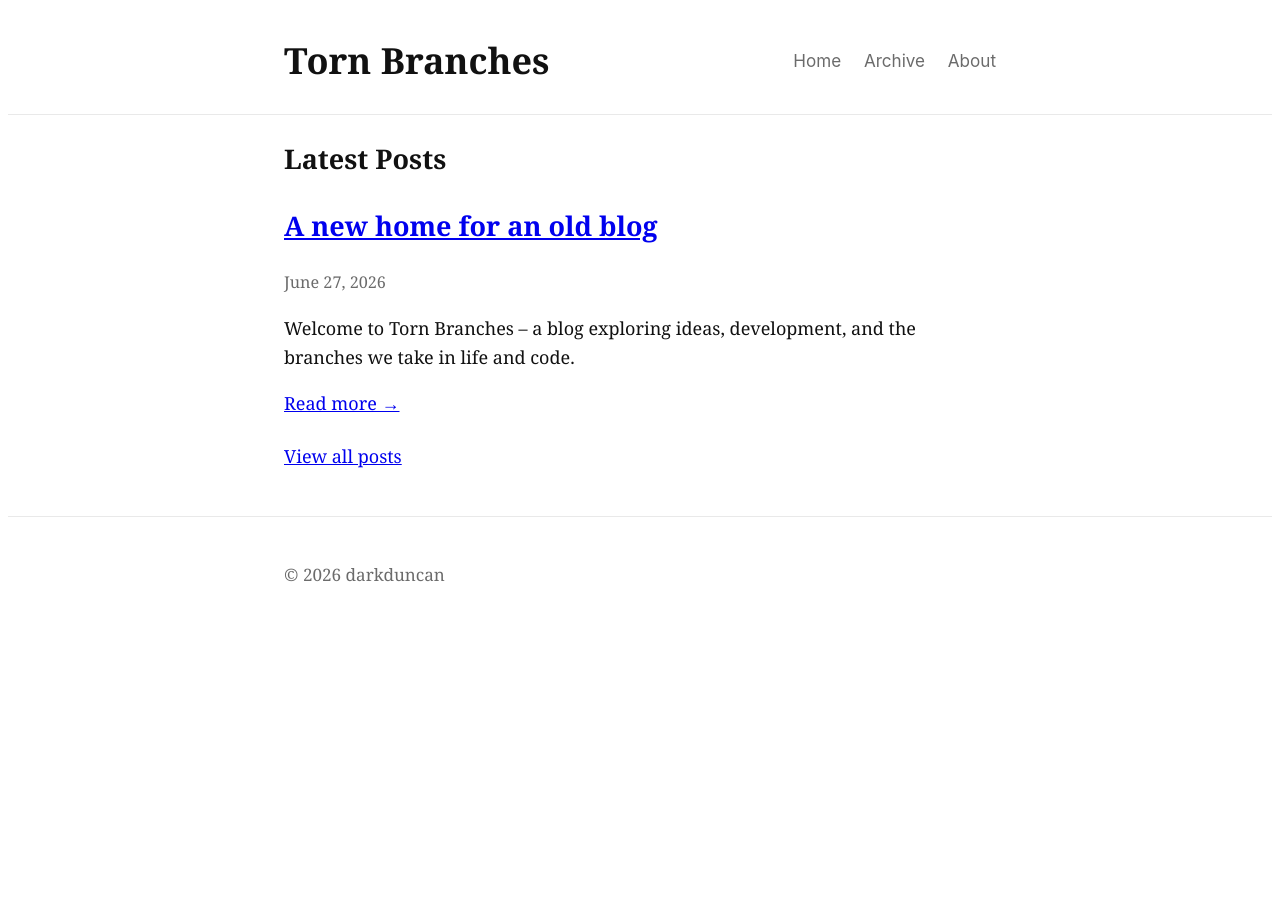
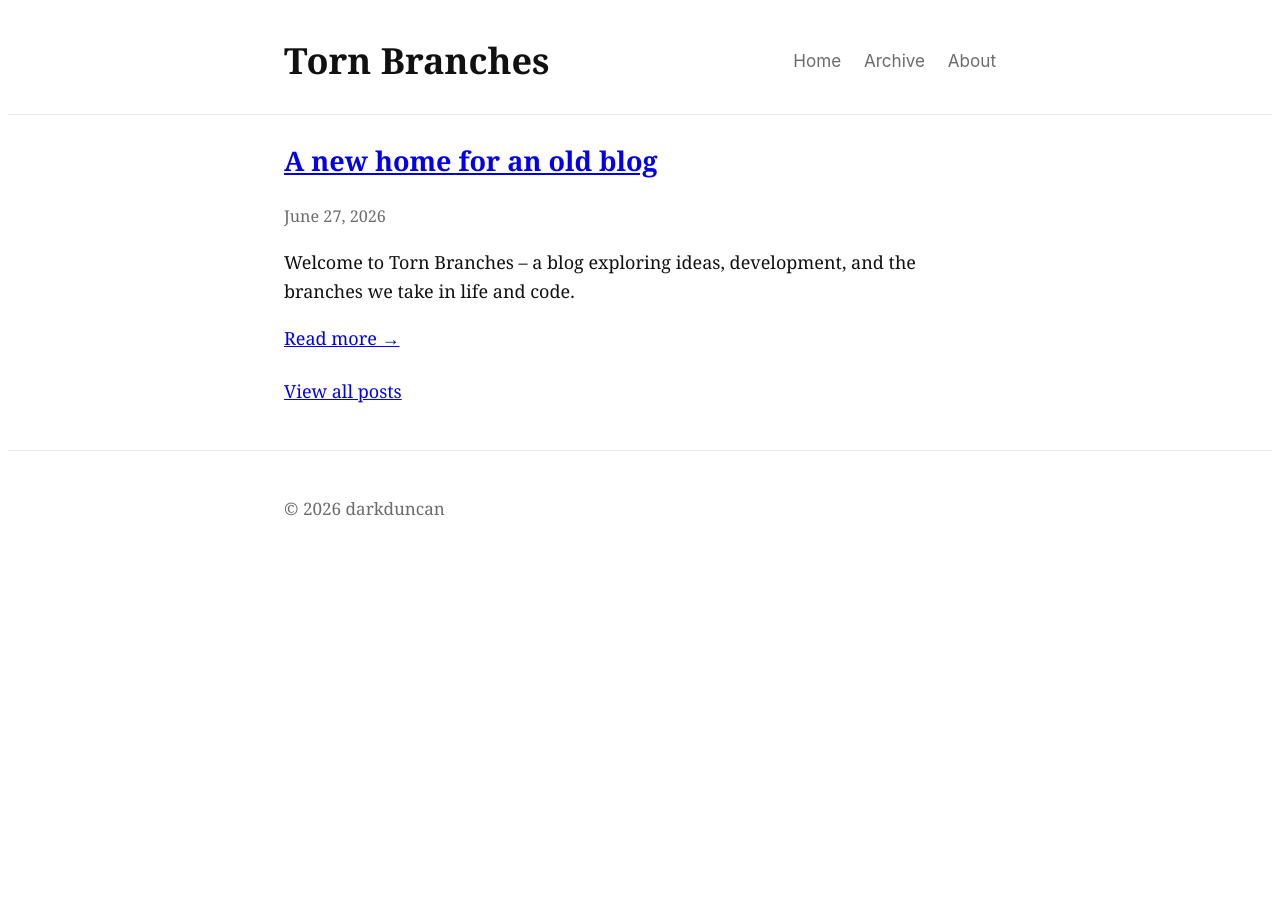
Before and after one commit to darkduncan/Torn-Branches, a Jekyll site: the page built from index.md, in a window 1280 px wide. Built offline with Jekyll 4.4.1, drawn with Linux system fonts in a browser that asks for light colours; our own code applies the rules of GitHub Pages for plain Markdown files.

```diff
--- a/index.md
+++ b/index.md
@@ -2,7 +2,7 @@
 layout: default
 ---
 
-## Latest Posts
+
 
 {% for post in site.posts limit:5 %}
   <div class="post-preview">
```
